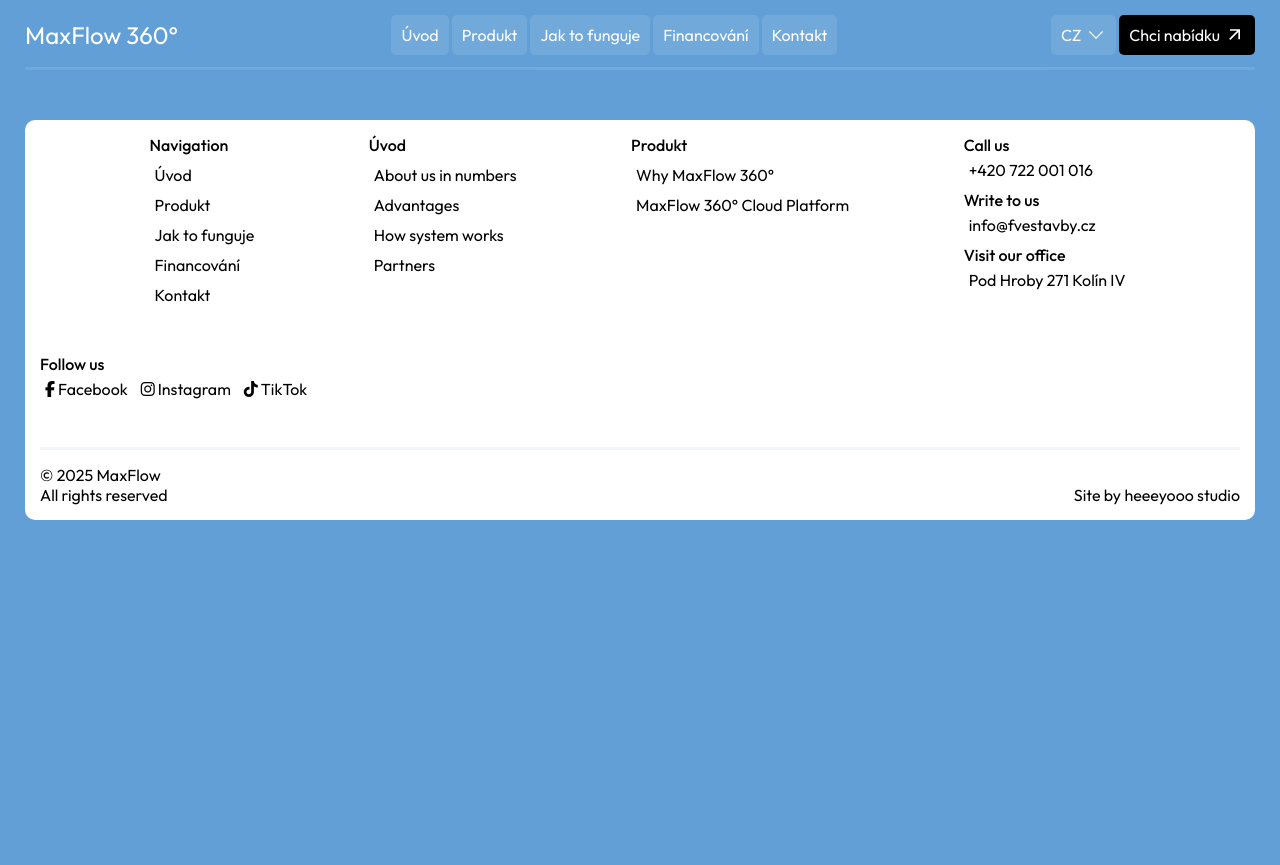
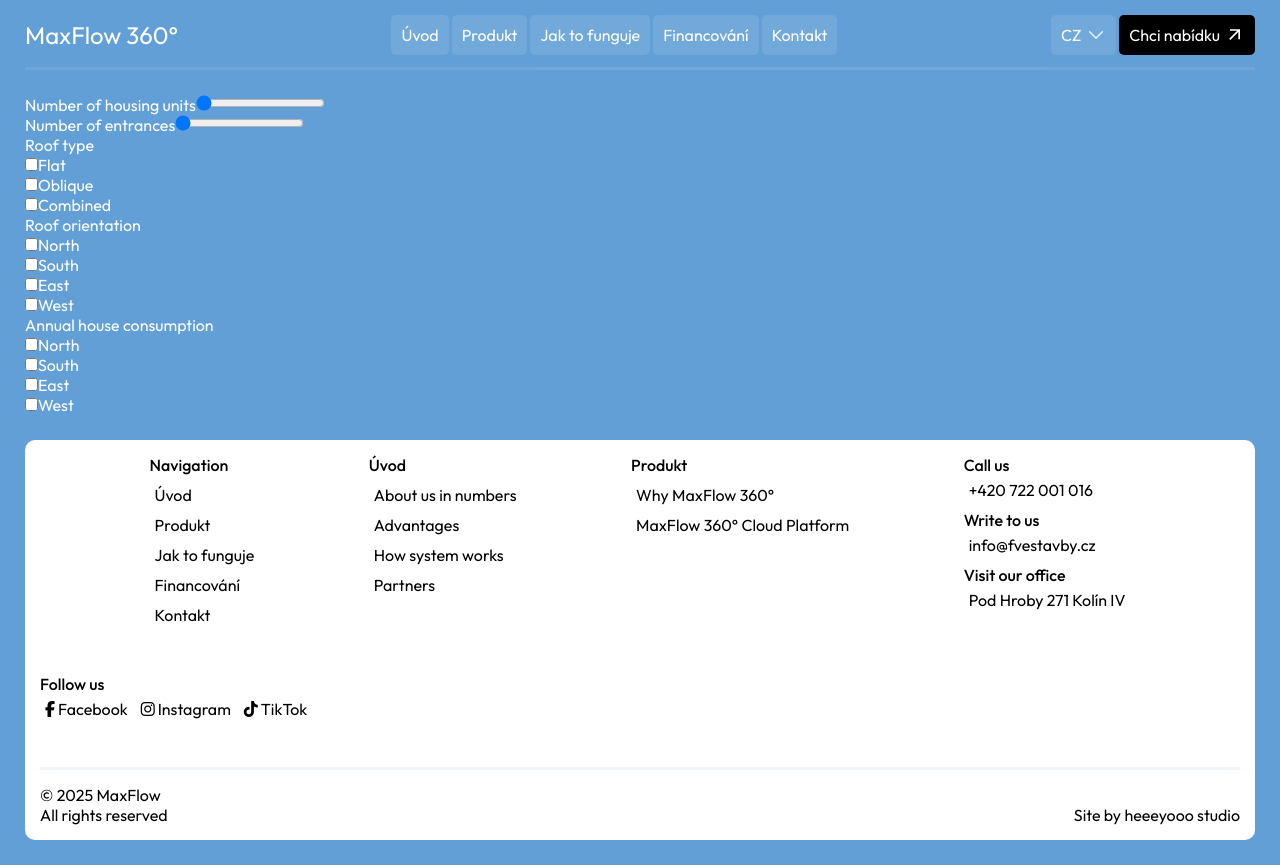
Before and after one commit to stepandordiai/max-flow, a React (Vite) app: page /form-calculator in a window 1280 px wide. Before the commit the page ends 800 px from the top, so only its background shows below. Built offline with nearby package versions, Linux system fonts and the light colour scheme.

Commit message:
Add FormCalculator

```diff
--- a/src/App.jsx
+++ b/src/App.jsx
@@ -10,6 +10,7 @@
 import ScrollToTop from "./utils/ScrollToTop";
 import "./i18next";
 import "./App.scss";
+import FormCalculator from "./pages/FormCalculator/FormCalculator";
 
 function App() {
 	return (
@@ -22,6 +23,7 @@
 				<Route path="/how-it-works" element={<HowItWorks />} />
 				<Route path="/financing" element={<Financing />} />
 				<Route path="/contact" element={<Contact />} />
+				<Route path="/form-calculator" element={<FormCalculator />} />
 			</Routes>
 			<Footer />
 			<ScrollToTop />
--- /dev/null
+++ b/src/pages/FormCalculator/FormCalculator.jsx
@@ -0,0 +1,89 @@
+import "./FormCalculator.scss";
+
+const FormCalculator = () => {
+	return (
+		<div className="form-calculator">
+			<form action="">
+				<div>
+					<label htmlFor="">Number of housing units</label>
+					<input
+						type="range"
+						name=""
+						min={0}
+						max={100}
+						step={1}
+						defaultValue={0}
+						id=""
+					/>
+				</div>
+				<div>
+					<label htmlFor="">Number of entrances</label>
+					<input
+						type="range"
+						name=""
+						min={0}
+						max={10}
+						step={1}
+						defaultValue={0}
+						id=""
+					/>
+				</div>
+				<div>
+					<p>Roof type</p>
+					<div>
+						<input type="checkbox" name="" id="" />
+						<label htmlFor="">Flat</label>
+					</div>
+					<div>
+						<input type="checkbox" name="" id="" />
+						<label htmlFor="">Oblique</label>
+					</div>
+					<div>
+						<input type="checkbox" name="" id="" />
+						<label htmlFor="">Combined</label>
+					</div>
+				</div>
+				<div>
+					<p>Roof orientation</p>
+					<div>
+						<input type="checkbox" name="" id="" />
+						<label htmlFor="">North</label>
+					</div>
+					<div>
+						<input type="checkbox" name="" id="" />
+						<label htmlFor="">South</label>
+					</div>
+					<div>
+						<input type="checkbox" name="" id="" />
+						<label htmlFor="">East</label>
+					</div>
+					<div>
+						<input type="checkbox" name="" id="" />
+						<label htmlFor="">West</label>
+					</div>
+				</div>
+				<div>
+					<p>Annual house consumption</p>
+					<div>
+						<input type="checkbox" name="" id="" />
+						<label htmlFor="">North</label>
+					</div>
+					<div>
+						<input type="checkbox" name="" id="" />
+						<label htmlFor="">South</label>
+					</div>
+					<div>
+						<input type="checkbox" name="" id="" />
+						<label htmlFor="">East</label>
+					</div>
+					<div>
+						<input type="checkbox" name="" id="" />
+						<label htmlFor="">West</label>
+					</div>
+				</div>
+			</form>
+		</div>
+	);
+};
+
+export default FormCalculator;
--- a/src/pages/Home/Home.jsx
+++ b/src/pages/Home/Home.jsx
@@ -43,7 +43,7 @@
 							<NavLink className={"home__link"} to={"/how-it-works"}>
 								{t("home_btn")}?
 							</NavLink>
-							<button>{t("home_sec_btn")}</button>
+							<NavLink to={"/form-calculator"}>{t("home_sec_btn")}</NavLink>
 						</div>
 					</div>
 					<div className="scroll" data-value={t("home_scroll")}></div>
```
Also changed, not shown: src/pages/FormCalculator/FormCalculator.scss (added), to-do.txt.
